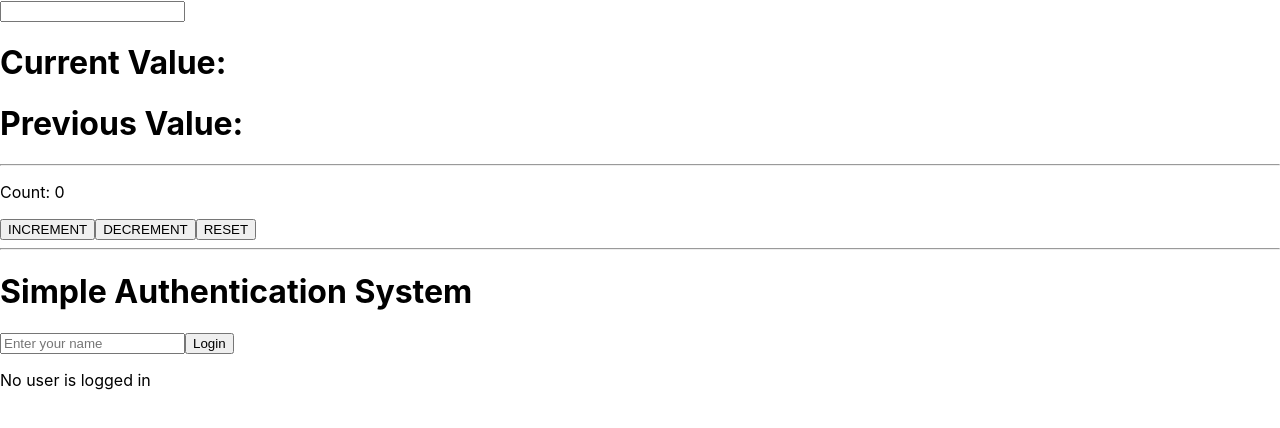
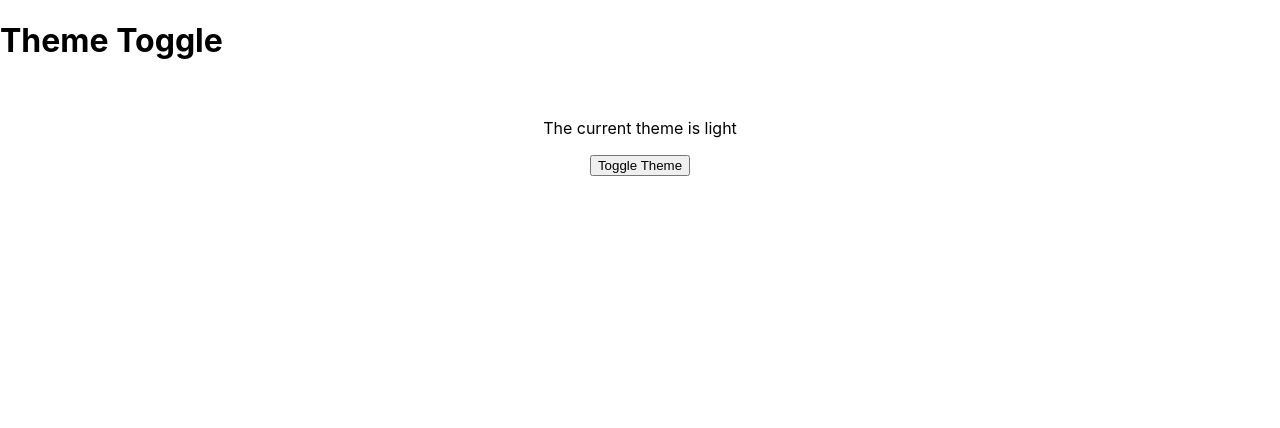
Before and after one commit to Vikas8920/class-12-React, a React (Create React App) app: page / in a window 1280 px wide. Shown: the top 428 px of the page. Built offline with nearby package versions, Linux system fonts and the light colour scheme; the HTML template or start-up script is replaced by a standard one.

Commit message:
31-03-2025

```diff
--- a/src/App.js
+++ b/src/App.js
@@ -1,23 +1,14 @@
 import React from 'react'
-import UseRefHook from './Component/UseRefHook'
-import Counter from './Component/Counter'
-import AuthProvider from './Context/AuthProvider'
-import Login from './Component/Login'
-import UserProfile from './Component/UserProfile'
+import ThemeProvider from './Context/ThemeProvider'
+import ThemeToggle from './Component/ThemeToggle'
 
 const App = () => {
-
   return (
     <>
-     <UseRefHook/>
-     <hr/>
-     <Counter/>
-     <hr/>
-     <AuthProvider>
-      <h1>Simple Authentication System</h1>
-      <Login />
-      <UserProfile/>
-     </AuthProvider>
+      <ThemeProvider>
+        <h1>Theme Toggle</h1>
+        <ThemeToggle/>
+      </ThemeProvider>
     </>
   )
 }
--- a/src/Component/Counter.js
+++ /dev/null
@@ -1,32 +0,0 @@
-import React, { useReducer } from 'react'
-
-// Define the initail state
-const initialState = {count: 0}
-
-// Define the Reducer Function
-function Reducer(state, action){
-    switch(action.type){
-        case 'INCREMENT':
-            return {count: state.count + 1}
-        case 'DECREMENT':
-            return {count: state.count - 1}
-        case 'RESET':
-            return initialState
-        default:
-            throw new Error('Unknown Action Type')
-    }
-}
-
-const Counter = () => {
-    const [state, dispatch] = useReducer(Reducer, initialState)
-  return (
-    <>
-      <p>Count: {state.count}</p>
-      <button onClick={()=>dispatch({type: 'INCREMENT'})}>INCREMENT</button>
-      <button onClick={()=>dispatch({type: 'DECREMENT'})}>DECREMENT</button>
-      <button onClick={()=>dispatch({type: 'RESET'})}>RESET</button>
-    </>
-  )
-}
-
-export default Counter
--- a/src/Component/Login.js
+++ /dev/null
@@ -1,19 +0,0 @@
-import React, { useContext, useState } from 'react'
-import { AuthContext } from '../Context/AuthContext'
-
-const Login = () => {
-    const [username, setUserName] = useState('')
-    const {login} = useContext(AuthContext)
-
-    const handleLogin = () =>{
-        login(username)
-    }
-  return (
-    <>
-      <input type='text' placeholder='Enter your name' value={username} onChange={(e)=>setUserName(e.target.value)}/>
-      <button onClick={handleLogin}>Login</button>
-    </>
-  )
-}
-
-export default Login
--- /dev/null
+++ b/src/Component/ThemeToggle.js
@@ -0,0 +1,21 @@
+import React, { useContext } from 'react'
+import { ThemeContext } from '../Context/ThemeContext'
+
+const ThemeToggle = () => {
+    const {theme, toggleTheme} = useContext(ThemeContext)
+  return (
+    <>
+      <div style={{
+        background:theme==='light'?'#fff':'#000',
+        color: theme==='light'?'#000':'#fff',
+        padding:'20px',
+        textAlign:'center'
+      }}>
+        <p>The current theme is {theme}</p>
+        <button onClick={toggleTheme}>Toggle Theme</button>
+      </div>
+    </>
+  )
+}
+
+export default ThemeToggle
--- a/src/Component/UseRefHook.js
+++ /dev/null
@@ -1,19 +0,0 @@
-import React, { useEffect, useRef, useState } from 'react'
-
-const UseRefHook = () => {
-    const [inputValue, setInputValue] = useState('')
-    const previousInputValue = useRef('')
-
-    useEffect(()=>{
-      previousInputValue.current = inputValue
-    }, [inputValue])
-  return (
-    <>
-    <input type='text' value={inputValue} onChange={(e)=>setInputValue(e.target.value)}/>
-      <h1>Current Value: {inputValue}</h1>
-      <h1>Previous Value: {previousInputValue.current}</h1>
-    </>
-  )
-}
-
-export default UseRefHook
--- a/src/Component/UserProfile.js
+++ /dev/null
@@ -1,18 +0,0 @@
-import React, { useContext } from 'react'
-import { AuthContext } from '../Context/AuthContext'
-
-const UserProfile = () => {
-    const {user, logout} = useContext(AuthContext)
-
-    if(!user){
-        return <p>No user is logged in</p>
-    }
-  return (
-    <div>
-      <p>Welcome, {user.name}</p>
-      <button onClick={logout}>logout</button>
-    </div>
-  )
-}
-
-export default UserProfile
--- a/src/Context/AuthContext.js
+++ /dev/null
@@ -1,2 +0,0 @@
-import { createContext } from "react";
-export const AuthContext = createContext(null)
--- a/src/Context/AuthProvider.js
+++ /dev/null
@@ -1,23 +0,0 @@
-import React, { useState } from 'react'
-import { AuthContext } from './AuthContext'
-
-const AuthProvider = ({children}) => {
-    const [user, setUser] = useState(null)
-
-    const login = (username) =>{
-        setUser({name: username})
-    }
-
-    const logout = () =>{
-        setUser(null)
-    }
-  return (
-    <>
-      <AuthContext.Provider value={{user, login, logout}}>
-        {children}
-      </AuthContext.Provider>
-    </>
-  )
-}
-
-export default AuthProvider
--- /dev/null
+++ b/src/Context/ThemeContext.js
@@ -0,0 +1,2 @@
+import { createContext } from "react";
+export const ThemeContext = createContext(null)
--- /dev/null
+++ b/src/Context/ThemeProvider.js
@@ -0,0 +1,17 @@
+import React, { useState } from 'react'
+import { ThemeContext } from './ThemeContext'
+
+const ThemeProvider = ({children}) => {
+    const [theme, setTheme] = useState('light')
+
+    const toggleTheme = () =>{
+        setTheme((prevTheme)=>(prevTheme==='light'?'dark':'light'))
+    }
+  return (
+    <ThemeContext.Provider value={{theme, toggleTheme}}>
+       {children}
+    </ThemeContext.Provider>
+  )
+}
+
+export default ThemeProvider
```
